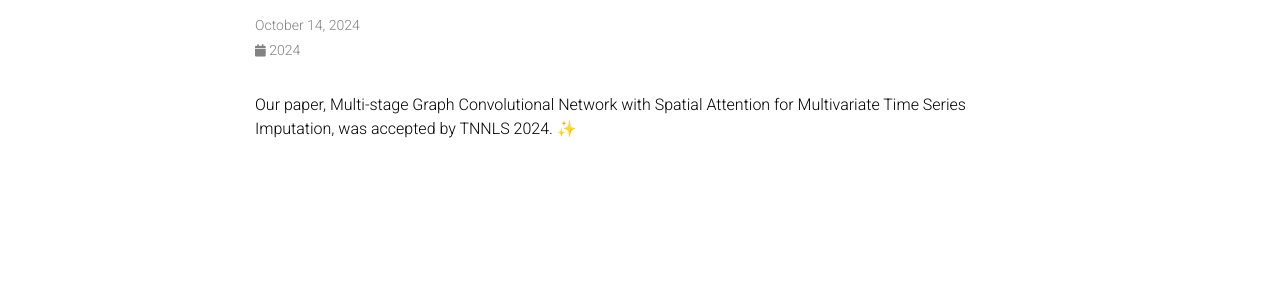
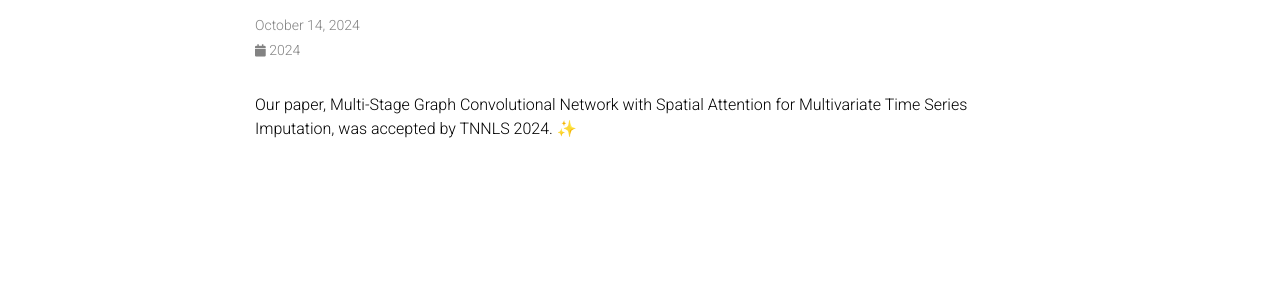
Before and after one commit to wanyu-lin/wanyulin.github.io, a Jekyll site: the page built from _news/announcement_33.md, in a window 1280 px wide. Shown: the part 145-432 px from the top of the page. Built offline with Jekyll 4.4.1, drawn with Linux system fonts in a browser that asks for light colours; emoji names are drawn with the system emoji font; comment, search, counter and statistics services are not loaded; a style sheet for code colours, icons or effects is not loaded.

```diff
--- a/_news/announcement_33.md
+++ b/_news/announcement_33.md
@@ -5,5 +5,5 @@ date: 2024-Oct-14 07:59:00-0400
 ---
 
 
-Our paper, Multi-stage Graph Convolutional Network with Spatial Attention for Multivariate Time Series Imputation, was accepted by TNNLS 2024.
+Our paper, Multi-Stage Graph Convolutional Network with Spatial Attention for Multivariate Time Series Imputation, was accepted by TNNLS 2024.
 :sparkles:
```
Also changed, not shown: _news/announcement_24.md (+3 -0 lines), _news/announcement_29.md (deleted, +0 -7 lines), _news/announcement_34.md (added, +8 -0 lines).
